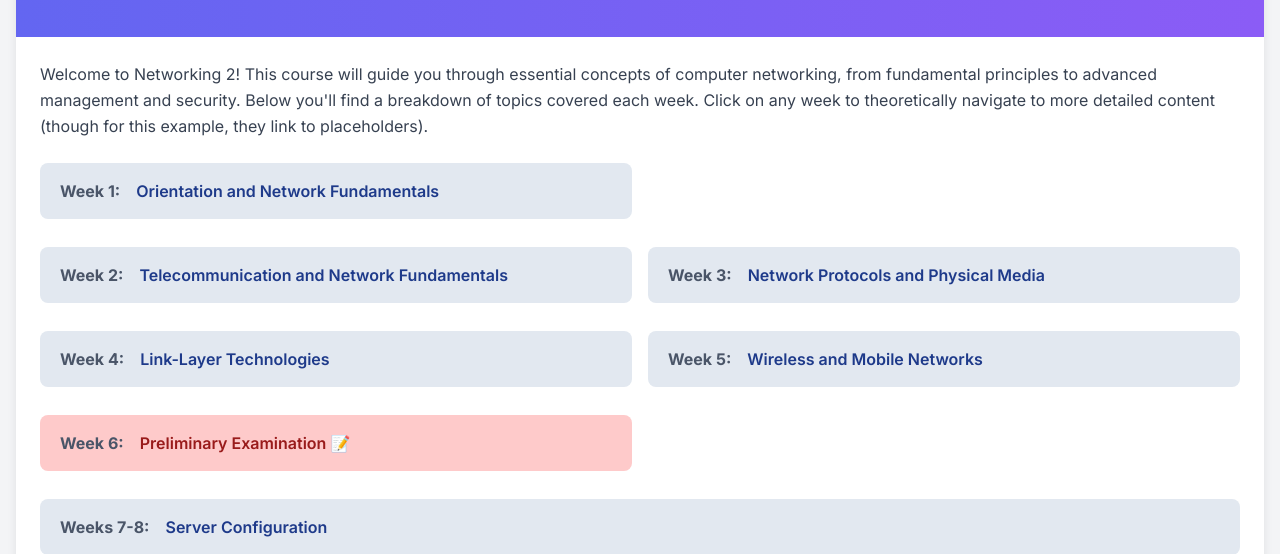
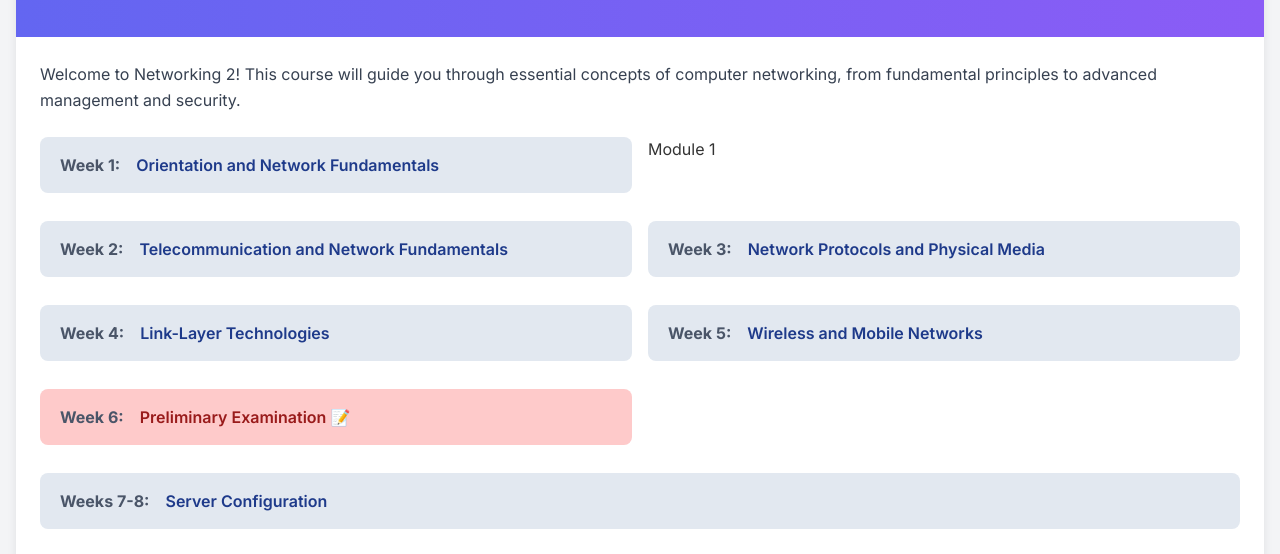
Before and after one commit to SirLavz/LU_IT3116_Networking2_Sirlavz_BSIT_BA_3D, a plain HTML site: page index.html in a window 1280 px wide. Shown: the part 167-721 px from the top of the page. Drawn offline with nearby package versions, Linux system fonts and the light colour scheme.

Commit message:
Update index.html

```diff
--- a/index.html
+++ b/index.html
@@ -66,8 +66,7 @@
 
         <!-- Course Introduction -->
         <p class="text-gray-700 mb-6 leading-relaxed">
-            Welcome to Networking 2! This course will guide you through essential concepts of computer networking, from fundamental principles to advanced management and security. Below you'll find a breakdown of topics covered each week. Click on any week to theoretically navigate to more detailed content (though for this example, they link to placeholders).
-        </p>
+            Welcome to Networking 2! This course will guide you through essential concepts of computer networking, from fundamental principles to advanced management and security.  </p>
 
         <!-- Weekly Topics Section -->
         <div class="grid grid-cols-1 md:grid-cols-2 gap-4">
@@ -75,7 +74,7 @@
             <a href="Week1.html" class="week-item">
                 <span class="week-number">Week 1:</span> Orientation and Network Fundamentals
             </a>
-            <a href="Module1.html"></a>
+            <a href="Module1.html">Module 1</a>
             <!-- Week 2 -->
             <a href="Week2.html" class="week-item">
                 <span class="week-number">Week 2:</span> Telecommunication and Network Fundamentals
```
